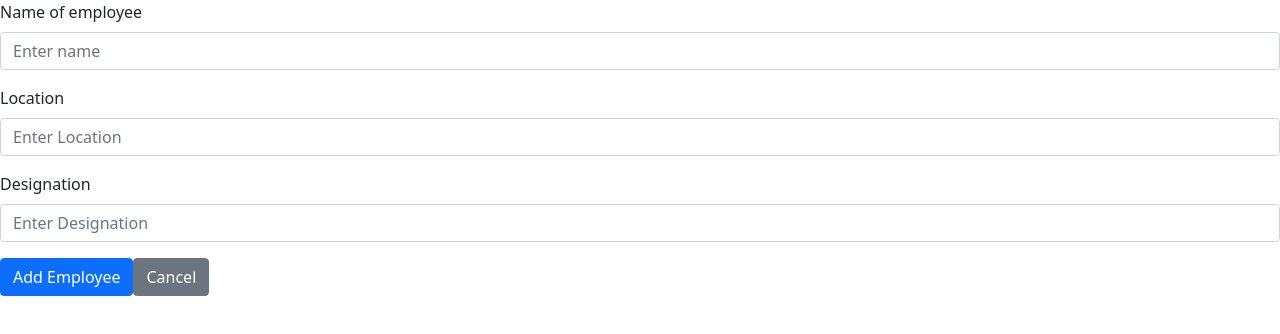
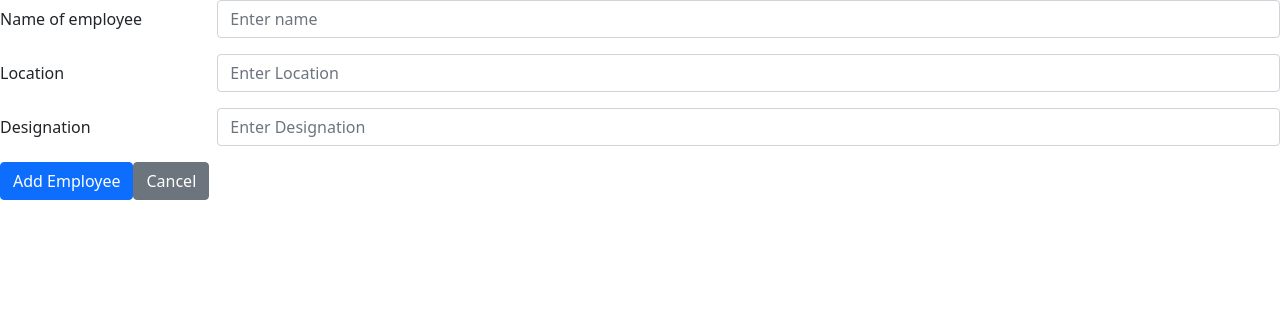
Before and after one commit to techatpark/react-ref, a React (Create React App) app: page /add in a window 1280 px wide. Shown: the top 334 px of the page. Built offline with nearby package versions, Linux system fonts and the light colour scheme.

Commit message:
litle touch up

```diff
--- a/src/components/Addemployee.js
+++ b/src/components/Addemployee.js
@@ -25,8 +25,11 @@ export const Addemployee = () => {
   return (
     <Fragment>
       <form onSubmit={onSubmit}>
-        <div class="mb-3">
-          <label class="form-label">Name of employee</label>
+        <div class="row mb-3">
+          <label for="inputEmail3" class="col-sm-2 col-form-label">
+            Name of employee
+          </label>
+          <div class="col-sm-10">
             <input
               class="form-control"
               value={name}
@@ -35,9 +38,12 @@ export const Addemployee = () => {
               placeholder="Enter name"
             />
           </div>
-
-        <div class="mb-3">
-          <label class="form-label">Location</label>
+        </div>
+        <div class="row mb-3">
+          <label for="inputPassword3" class="col-sm-2 col-form-label">
+            Location
+          </label>
+          <div class="col-sm-10">
             <input
               class="form-control"
               value={location}
@@ -46,8 +52,12 @@ export const Addemployee = () => {
               placeholder="Enter Location"
             />
           </div>
-        <div class="mb-3">
-          <label class="form-label">Designation</label>
+        </div>
+        <div class="row mb-3">
+          <label for="inputPassword3" class="col-sm-2 col-form-label">
+            Designation
+          </label>
+          <div class="col-sm-10">
             <input
               class="form-control"
               value={designation}
@@ -56,7 +66,7 @@ export const Addemployee = () => {
               placeholder="Enter Designation"
             />
           </div>
-
+        </div>
         <button type="submit" class="btn btn-primary">
           Add Employee
         </button>
--- a/src/components/Employeelist.js
+++ b/src/components/Employeelist.js
@@ -49,7 +49,7 @@ export const Employeelist = () => {
           </ul>
         </Fragment>
       ) : (
-        <p className="text-center bg-gray-100 text-gray-500 py-5">No data</p>
+        <p className="text-center">No data</p>
       )}
     </Fragment>
   );
--- a/src/components/Home.js
+++ b/src/components/Home.js
@@ -24,20 +24,34 @@ export const Home = () => {
 
           <div class="collapse navbar-collapse" id="navbarCollapse">
             <ul class="navbar-nav mr-auto">
-              <li class="nav-item active">
-                <a class="nav-link">Employee</a>
+              <li class="nav-item">
+                <a class="nav-link active">Employees</a>
               </li>
-              <li class="nav-item active">
-                <a class="nav-link">Department</a>
+              <li class="nav-item">
+                <a class="nav-link active">Departments</a>
               </li>
             </ul>
           </div>
         </div>
+        <ul class="navbar-nav ml-sm-auto">
+          <li class="nav-item active">
+            <a
+              class="nav-link active"
+              href="https://github.com/twbs"
+              target="_blank"
+              rel="noopener"
+              aria-label="GitHub"
+            >
+              <i class="fas fa-power-off"></i>
+            </a>
+          </li>
+        </ul>
       </nav>
 
       <div class="container-fluid mt-3 vh-100 pb-5">
         <section class="row mt-5 p-2 min-vh-100">
           <div class="col">
+            Welcome to CRUD
             <Employeelist />
           </div>
         </section>
```
Lines whose indentation alone changed are shown as unchanged.
